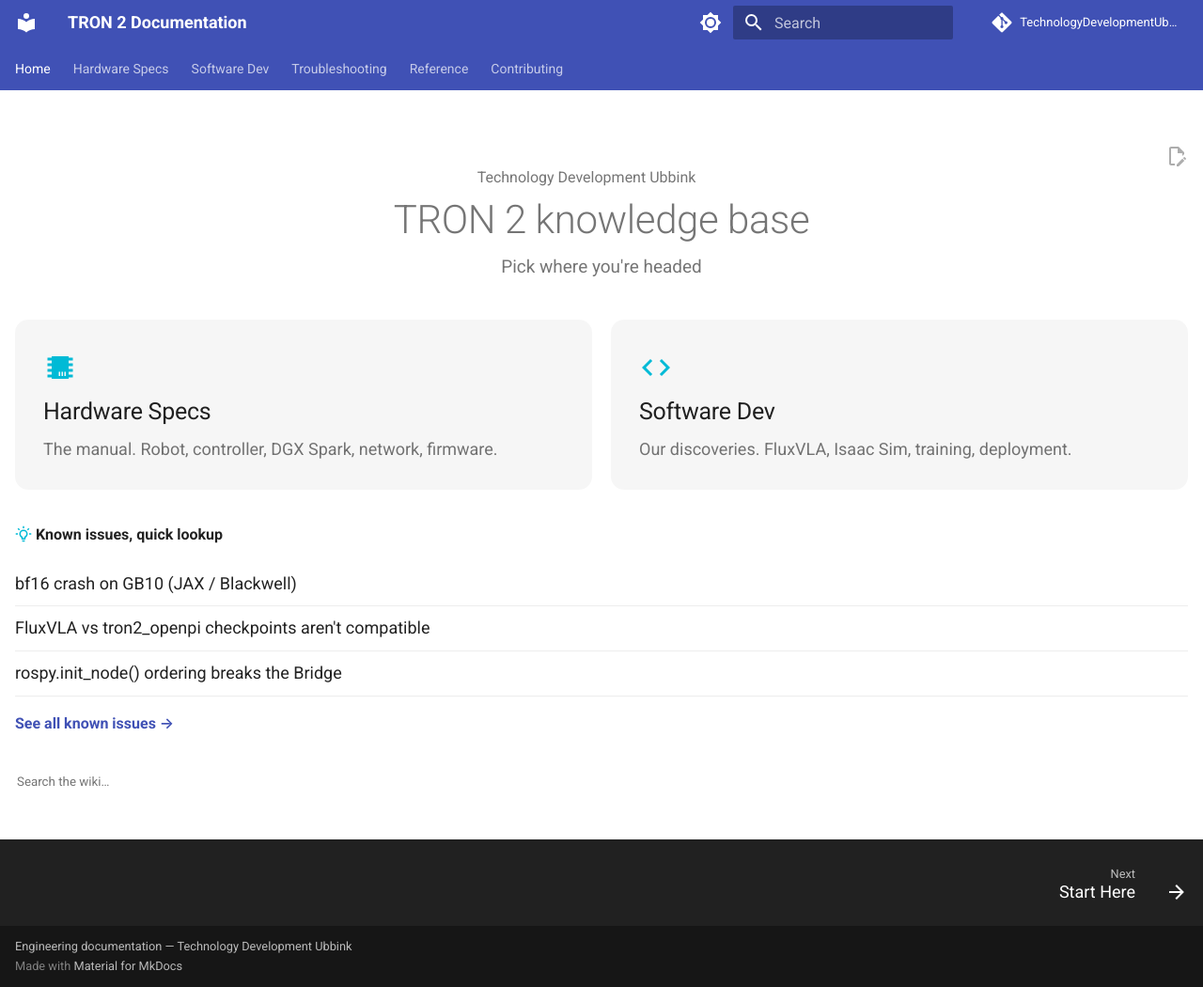
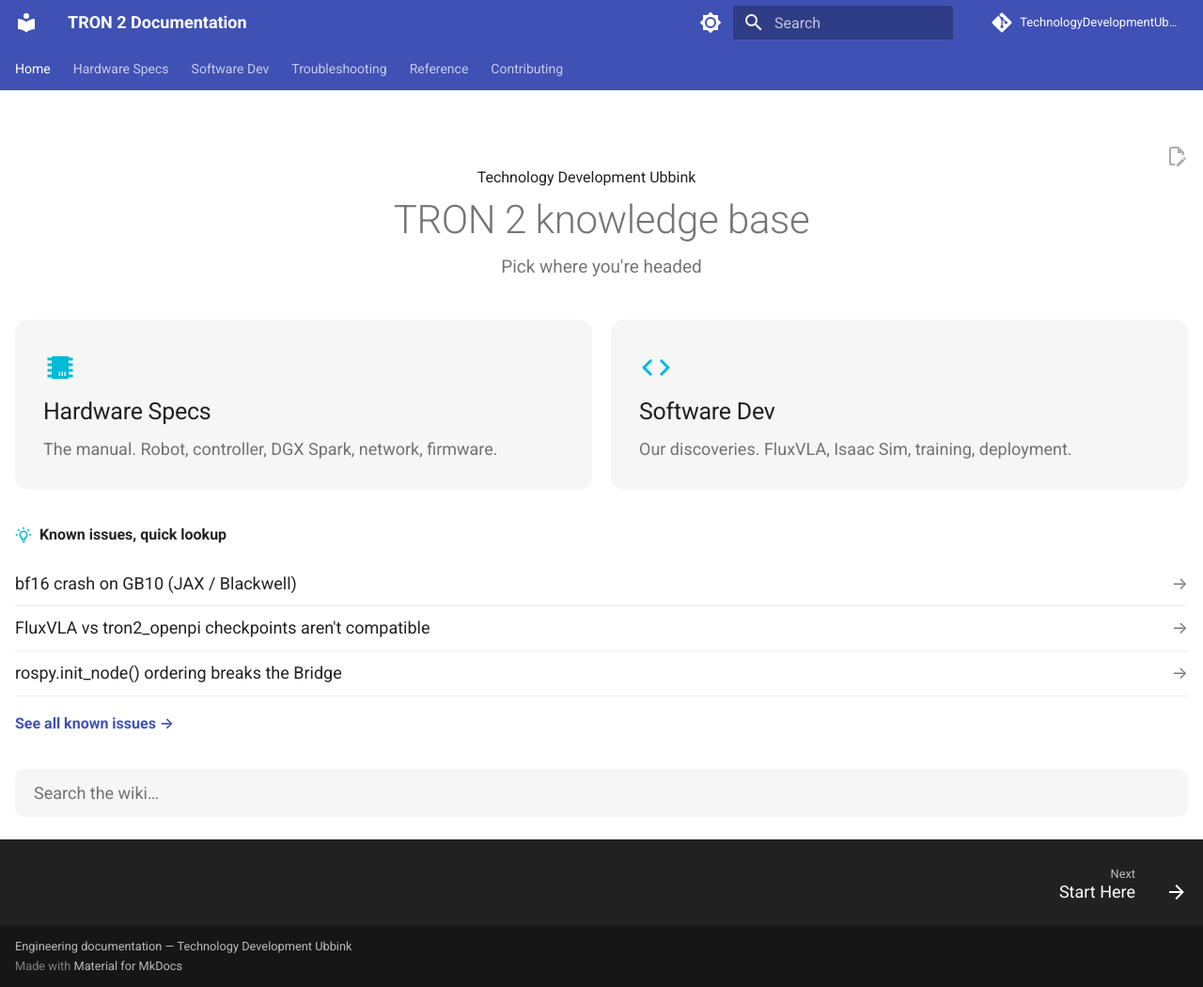
Before and after one commit to TechnologyDevelopmentUbbink/Tron2, an MkDocs documentation site: the page built from docs/index.md, in a window 1280 px wide and 1050 px high. Shown: the whole window at 94% size. Built offline with MkDocs 1.6.1 and Material for MkDocs 9.7.7, drawn with Linux system fonts in a browser that asks for light colours; comment, search, counter and statistics services are not loaded.

Commit message:
Refactor styles in extra.css for better consistency
Updated color variables and modified layout styles for various elements.

```diff
--- a/docs/assets/stylesheets/extra.css
+++ b/docs/assets/stylesheets/extra.css
@@ -56,7 +56,7 @@
 
 .tron-hero__eyebrow {
   font-size: .8rem;
-  color: var(--md-default-fg-color--light);
+  color: var(--md-default-fg-color);
   margin: 0 0 .25rem;
 }
 
@@ -140,8 +140,7 @@
   margin: 1.75rem 0;
 }
 
-.tron-issues__title {
-  font-weight: 700;
+.tron-issues > p:first-child {
   margin: 0 0 .6rem;
   display: flex;
   align-items: center;
@@ -153,12 +152,21 @@
 }
 
 .tron-issues > p > a {
-  display: block;
+  display: flex;
+  justify-content: space-between;
+  align-items: center;
   padding: .45rem 0;
   border-bottom: 1px solid var(--md-default-fg-color--lightest);
   text-decoration: none !important;
   color: var(--md-default-fg-color) !important;
   font-size: .9rem;
+}
+
+.tron-issues > p > a::after {
+  content: "\2192";
+  color: var(--md-default-fg-color--light);
+  margin-left: 1rem;
+  flex-shrink: 0;
 }
 
 .tron-issues > p > a:hover {
@@ -176,34 +184,33 @@
   margin: 1.5rem 0 2.5rem;
 }
 
-.tron-search__button {
-  display: flex;
-  align-items: center;
-  gap: .5rem;
+.tron-search__input {
   width: 100%;
   padding: .75rem 1rem;
   border-radius: 10px;
   border: none;
   background: rgba(255, 255, 255, 0.05);
-  color: var(--md-default-fg-color--light);
+  color: var(--md-default-fg-color);
   font-size: .9rem;
+  font-family: inherit;
   cursor: pointer;
-  text-align: left;
-  font-family: inherit;
 }
 
-[data-md-color-scheme="default"] .tron-search__button {
+[data-md-color-scheme="default"] .tron-search__input {
   background: rgba(0, 0, 0, 0.035);
 }
 
-.tron-search__button:hover {
-  background: rgba(255, 255, 255, 0.08);
+.tron-search__input::placeholder {
+  color: var(--md-default-fg-color--light);
 }
 
-[data-md-color-scheme="default"] .tron-search__button:hover {
+.tron-search__input:hover,
+.tron-search__input:focus {
+  background: rgba(255, 255, 255, 0.08);
+  outline: none;
+}
+
+[data-md-color-scheme="default"] .tron-search__input:hover,
+[data-md-color-scheme="default"] .tron-search__input:focus {
   background: rgba(0, 0, 0, 0.06);
 }
-
-.tron-search__icon {
-  color: var(--md-default-fg-color--light);
-}
```
